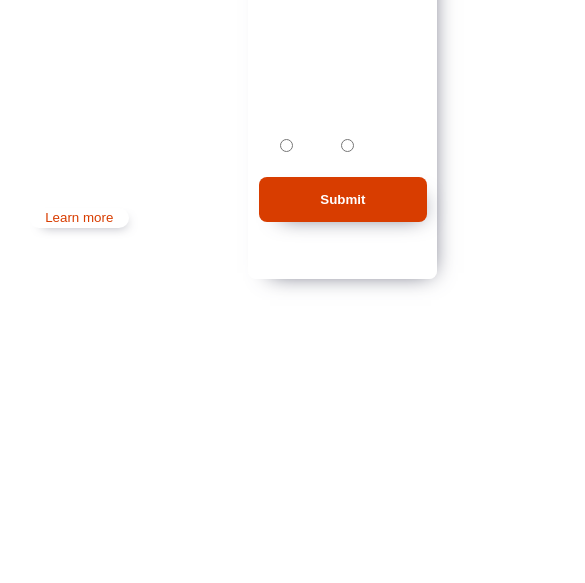
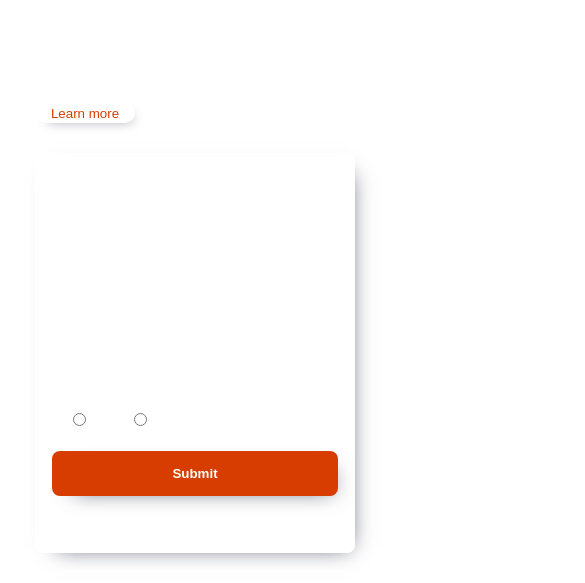
Before and after one commit to Aecheverri1/content-workshop-one, a plain HTML site: page index.html in a window 390 px wide. Shown: the part 280-863 px from the top of the page, 585 px wide, since content can reach past the window. Drawn offline with Linux system fonts and the light colour scheme.

Commit message:
Added mobile responsive version

```diff
--- a/css/styles.css
+++ b/css/styles.css
@@ -190,3 +190,50 @@ input[type='radio']:checked {
 .form-submit-button:hover {
     background-color: rgb(165, 36, 0);
 }
+
+
+
+
+/* Small devices (portrait tablets and large phones, 600px and up) */
+@media only screen and (max-width: 968px) {
+
+header {
+    justify-content: center;
+}
+
+nav {
+    display: none;
+    margin: auto;
+}
+
+.searchbar {
+    display: none;
+}
+
+main {
+    flex-direction: column;
+    margin-top: 50px;
+    margin: auto;
+    align-items: center;
+    width: 350px;
+    height: 100%;
+}
+.text-container {
+    width: 320px;
+}
+
+.text-container-title {
+    margin-bottom: 30px;
+}
+
+.text-container-button {
+    margin-top: 20px;
+    margin-bottom: 30px;
+}
+
+.form-container {
+    width: 320px;
+    margin-bottom: 30px;
+}
+
+}
--- a/index.html
+++ b/index.html
@@ -31,7 +31,7 @@
     </section>
 
     <section class="form-container">
-      <form action="">
+      <form action="" id="non-hubspot-form">
         <label class="form-container-label" for="firstname">Name</label>
         <input class="form-input" type="text" name="firstname" id="firstname">
 
```
